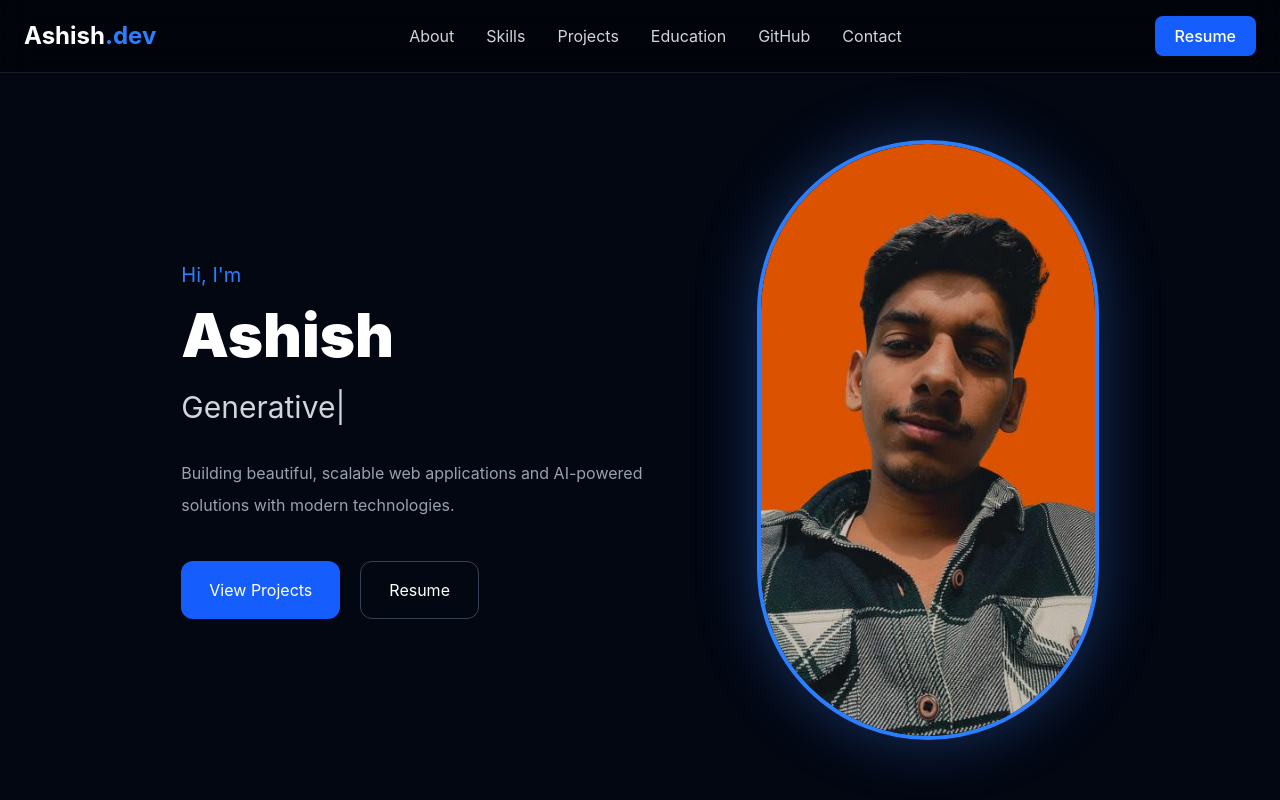
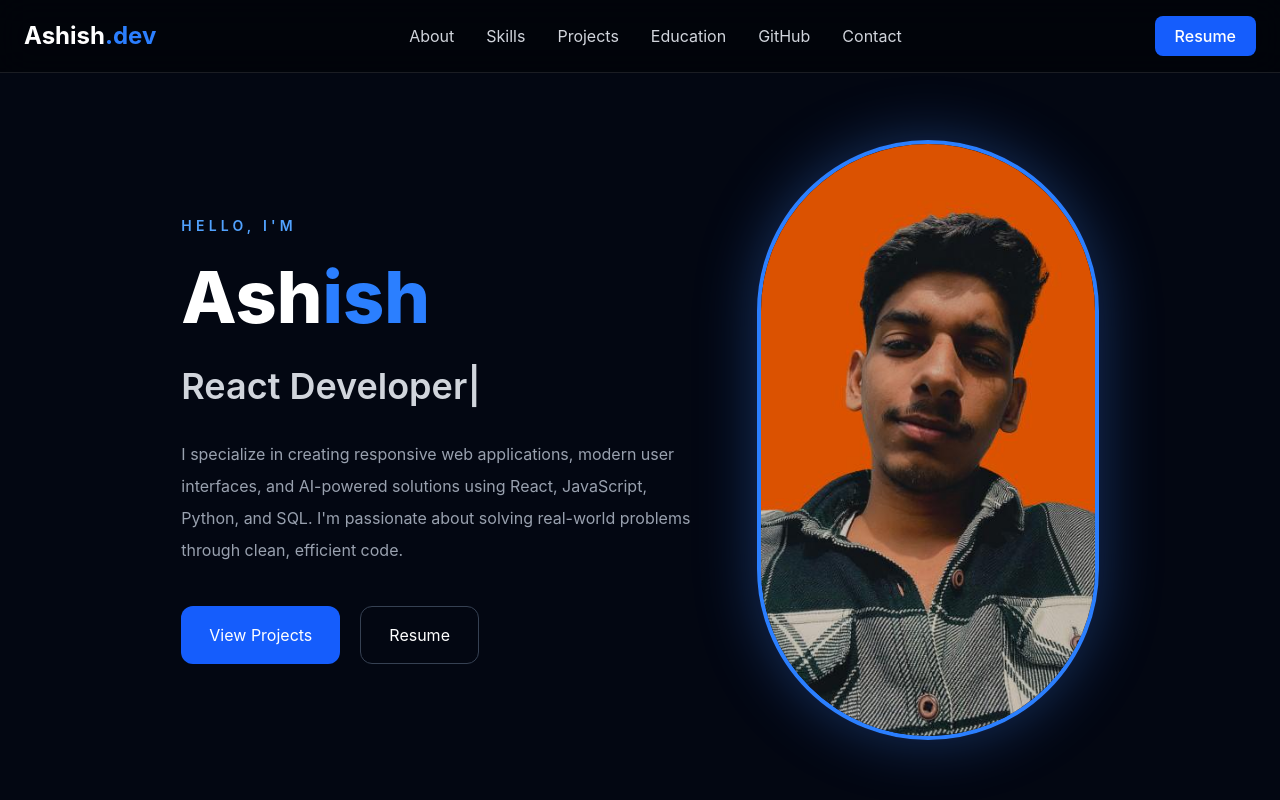
Before and after one commit to AshishPG31/ashish-portfolio, a React app: page / in a window 1280 px wide. Built offline with nearby package versions, Linux system fonts and the light colour scheme; the HTML template or start-up script is replaced by a standard one.

Commit message:
Enhance hero content and typography

```diff
--- a/src/data/portfolioData.js
+++ b/src/data/portfolioData.js
@@ -20,12 +20,13 @@ const portfolioData = {
     resume: "/resume.pdf",
   },
 
-  hero: {
-    greeting: "Hi, I'm",
-    name: "Ashish",
-    title: "Full Stack Web Developer",
-    tagline: "Building modern web experiences with AI.",
-  },
+ hero: {
+  greeting: "Hello, I'm",
+  name: "Ashish",
+  title: "Full Stack Web Developer",
+  tagline:
+    "Building modern, responsive web applications and AI-powered solutions with clean code and exceptional user experiences.",
+},
 
   about: {
     description:
--- a/src/sections/Hero/Hero.jsx
+++ b/src/sections/Hero/Hero.jsx
@@ -19,32 +19,37 @@ function Hero() {
           transition={{ duration: 0.8 }}
         >
 
-          <p className="text-blue-500 text-xl">
+          <p className="text-blue-400 uppercase tracking-[0.3em] text-sm font-semibold">
             {portfolioData.hero.greeting}
           </p>
 
-          <h1 className="text-6xl font-black mt-4">
-            {portfolioData.hero.name}
-          </h1>
+          <h1 className="mt-4 text-6xl lg:text-7xl font-extrabold leading-tight">
+  <span className="text-white">Ash</span>
+  <span className="text-blue-500">ish</span>
+</h1>
 
           <TypeAnimation
             sequence={[
-              "Full Stack Web Developer",
-              2000,
-              "Generative AI Enthusiast",
-              2000,
-              "Problem Solver",
-              2000,
+                "Full Stack Web Developer",
+                1800,
+                "React Developer",
+                1800,
+                "Generative AI Enthusiast",
+                1800,
+                "Python Developer",
+                1800,
             ]}
             wrapper="h2"
-            speed={40}
+            speed={50}
             repeat={Infinity}
-            className="text-3xl mt-6 text-gray-300"
-          />
+            className="text-3xl lg:text-4xl font-semibold text-gray-300 mt-6"
+            />
 
           <p className="text-gray-400 mt-8 leading-8 max-w-lg">
-            Building beautiful, scalable web applications
-            and AI-powered solutions with modern technologies.
+            I specialize in creating responsive web applications,
+            modern user interfaces, and AI-powered solutions using
+            React, JavaScript, Python, and SQL. I'm passionate about
+            solving real-world problems through clean, efficient code.
           </p>
 
           <div className="flex gap-5 mt-10">
```
